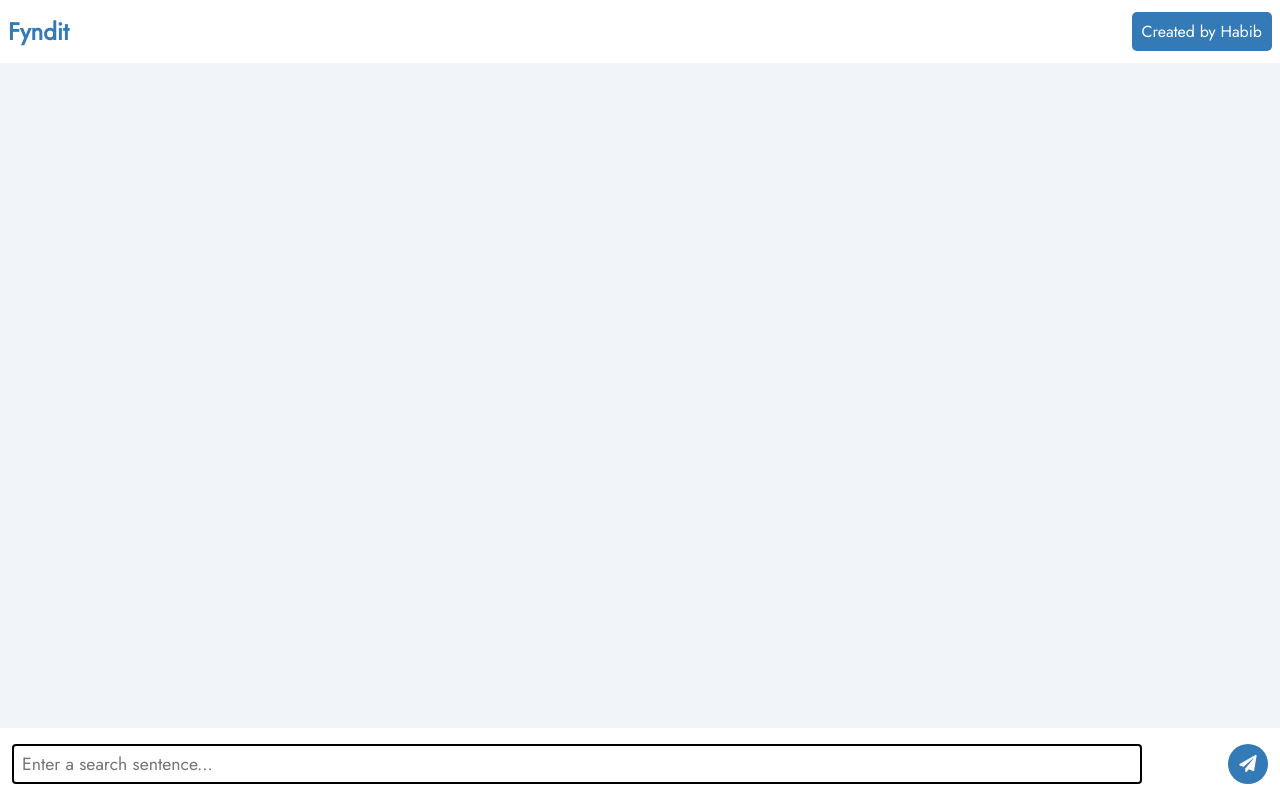
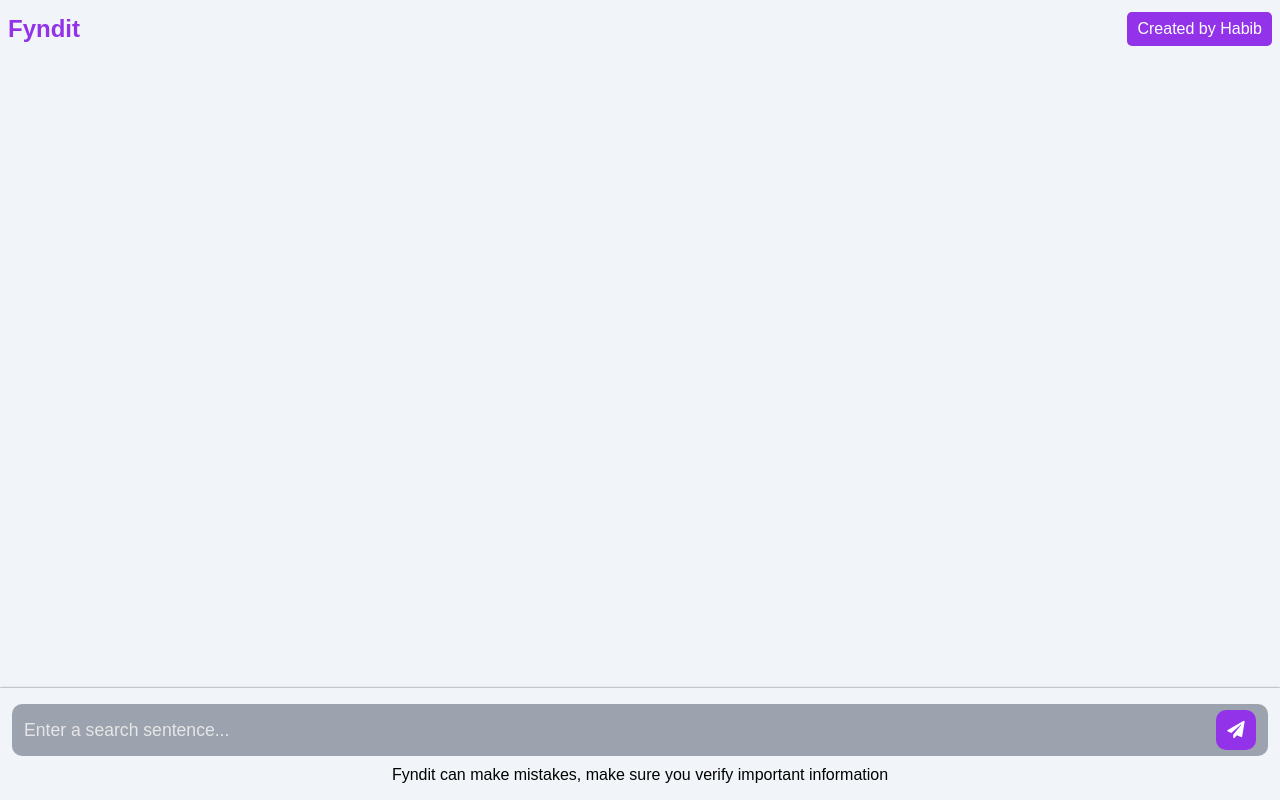
Before and after one commit to Habib-0007/Fyndit, a plain HTML site: page index.html in a window 1280 px wide. Drawn offline with nearby package versions, Linux system fonts and the light colour scheme; a web font is replaced by a local one.

Commit message:
made some few changes to the UI

```diff
--- a/css/index.css
+++ b/css/index.css
@@ -1,4 +1,4 @@
-@import url("https://fonts.googleapis.com/css2?family=Jost&display=swap");
+@import url("https://fonts.googleapis.com/css2?family=ABeeZee");
 
 * {
 	padding: 0;
@@ -6,7 +6,7 @@
 	border: none;
 	outline: none;
 	box-sizing: border-box;
-	font-family: "Jost", sans-serif;
+	font-family: "ABeeZee", sans-serif;
 }
 
 body {
@@ -28,16 +28,16 @@ header {
 	justify-content: space-between;
 	align-items: center;
 	flex-direction: row;
-	background: #fff;
+	/* background: hsl(222, 47.4%, 11.2%); */
 }
 
 header h1 {
 	font-size: 1.5em;
-	color: #337ab7;
+	color: hsl(271, 81.3%, 55.9%);
 }
 
 .toggle {
-	background: #337ab7;
+	background: hsl(271, 81.3%, 55.9%);
 	color: #fff;
 	display: flex;
 	justify-content: space-between;
@@ -56,7 +56,7 @@ header h1 {
 
 .senderText {
 	/* background: #d3d3d3; */
-	background-color: #337ab7;
+	background-color: hsl(271, 81.3%, 55.9%);
 	color: #fff;
 	padding: 16px 12px;
 	font-size: 1.2em;
@@ -69,12 +69,12 @@ header h1 {
 }
 
 .senderText .image {
-	width: 36px;
-	height: 36px;
+	width: 40px;
+	height: 40px;
 	padding: 10px;
 	border-radius: 50%;
 	background: #fff;
-	color: #000;
+	color: hsl(271, 81.3%, 55.9%);
 	display: flex;
 	justify-content: center;
 	align-items: center;
@@ -82,7 +82,7 @@ header h1 {
 
 .aiResult {
 	/*background: #008080;*/
-	background-color: #e9ecef;
+	background-color: #fff;
 	padding: 16px 12px;
 	font-size: 1.2em;
 	width: 100%;
@@ -95,55 +95,81 @@ header h1 {
 }
 
 .aiResult .image {
-	width: 36px;
-	height: 36px;
+	width: 40px;
+	height: 40px;
 	padding: 10px;
 	border-radius: 50%;
-	background: #000;
+	background: hsl(271, 81.3%, 55.9%);
 	color: #fff;
 	display: flex;
-	justify-content: start;
+	justify-content: center;
 	align-items: center;
 }
 
 .searchArea {
 	position: fixed;
 	bottom: 0;
-	left: 0;
+	right: 0;
+	display: flex;
+	justify-content: space-between;
+	align-items: center;
+	flex-direction: column;
+	gap: 10px;
+	width: 100%;
+	padding: 16px 12px;
+	box-shadow: 0 0 2px rgba(8, 7, 16, 0.6);
+}
+
+.searchArea div:first-child {
+	position: relative;
 	display: flex;
 	justify-content: space-between;
 	align-items: center;
 	flex-direction: row;
 	gap: 10px;
 	width: 100%;
-	padding: 16px 12px;
-	background: #fff;
+	background: hsl(218, 10.6%, 64.9%);
+	border-radius: 10px;
+	padding: 6px 12px;
 }
 
-.searchArea input {
-	width: 90%;
-	border: 2px solid #000;
+.searchArea div input {
+	width: 100%;
 	height: 40px;
-	padding: 5px 8px;
 	font-size: 1.1em;
-	border-radius: 4px;
+	border-radius: 10px;
+	background: transparent;
+	color: #fff;
+	backdrop-filter: blur(10px);
 }
 
-.searchArea input:hover {
-	border: 2px solid #337ab7;
+.searchArea div input::placeholder {
+	color: #e6e6e6;
+}
+
+.searchArea div input:hover {
+	/*	border: 2px solid hsl(271, 81.3%, 55.9%); */
 }
 
 .searchArea button {
 	width: 40px;
 	height: 40px;
-	border-radius: 50%;
-	background: #337ab7;
+	border-radius: 10px;
+	background: hsl(271, 81.3%, 55.9%);
 	display: flex;
 	justify-content: center;
 	align-items: center;
 	color: #fff;
+	position: absolute;
+	top: 50%;
+	right: 12px;
+	transform: translateY(-50%);
 }
 
 .searchArea button i {
 	font-size: 1.3em;
 }
+
+.searchArea div:last-child {
+	text-align: center;
+}
--- a/index.html
+++ b/index.html
@@ -9,6 +9,7 @@
 		/>
 		<link rel="stylesheet" href="css/index.css" />
 		<script src="js/index.js" defer></script>
+		<script src="https://unpkg.com/typeit@8.7.1/dist/index.umd.js"></script>
 		<title>ChatAI</title>
 	</head>
 	<body>
@@ -21,8 +22,13 @@
 			</header>
 			<section class="searchResult"></section>
 			<section class="searchArea">
-				<input type="text" placeholder="Enter a search sentence..." />
-				<button><i class="fa fa-paper-plane"></i></button>
+				<div>
+					<input type="text" placeholder="Enter a search sentence..." />
+					<button><i class="fa fa-paper-plane"></i></button>
+				</div>
+				<div>
+					Fyndit can make mistakes, make sure you verify important information
+				</div>
 			</section>
 		</main>
 	</body>
--- a/js/index.js
+++ b/js/index.js
@@ -13,8 +13,8 @@ searchBtn.addEventListener("click", () => {
 	let aiResult = document.createElement("div");
 	senderText.classList.add("senderText");
 	aiResult.classList.add("aiResult");
-	senderText.innerHTML = `<div class="image">Me</div> ${question}`;
-	aiResult.innerHTML = `<div class="image">AI</div>Thinking...`;
+	senderText.innerHTML = `<div class="image"><i class="fa fa-user"></i></div> ${question}`;
+	aiResult.innerHTML = `<div class="image"><i class="fa fa-robot"></i></div>Thinking...`;
 	searchResult.appendChild(senderText);
 	searchResult.appendChild(aiResult);
 
@@ -24,7 +24,14 @@ searchBtn.addEventListener("click", () => {
 	)
 		.then(res => res.text())
 		.then(data => {
-			aiResult.innerHTML = `<div class="image">AI</div>${data}`;
+			aiResult.innerHTML = `<div class="image"><i class="fa fa-robot"></i></div>
+        <div id="simpleUsage">${data}</div>`;
 			searchResult.appendChild(aiResult);
+
+			new TypeIt("#simpleUsage", {
+				strings: "",
+				speed: 50,
+				waitUntilVisible: true
+			}).go();
 		});
 });
```
